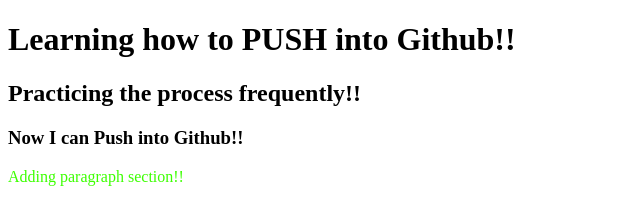
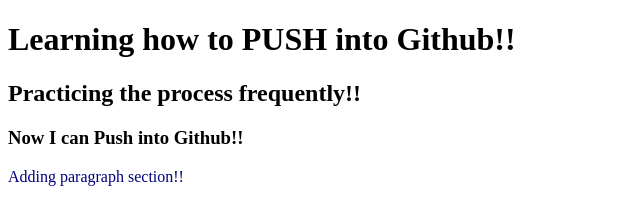
Before and after one commit to amenaakternowrin29/My-First-Repo, a plain HTML site: page Index.html in a window 1280 px wide. Shown: the whole page, without its empty margins (0-640 px from the left). Drawn offline with Linux system fonts and the light colour scheme.

Commit message:
Color Changed

```diff
--- a/style.css
+++ b/style.css
@@ -1,3 +1,3 @@
 p{
-    color: rgb(60, 255, 0);
+    color: navy;
 }
```
